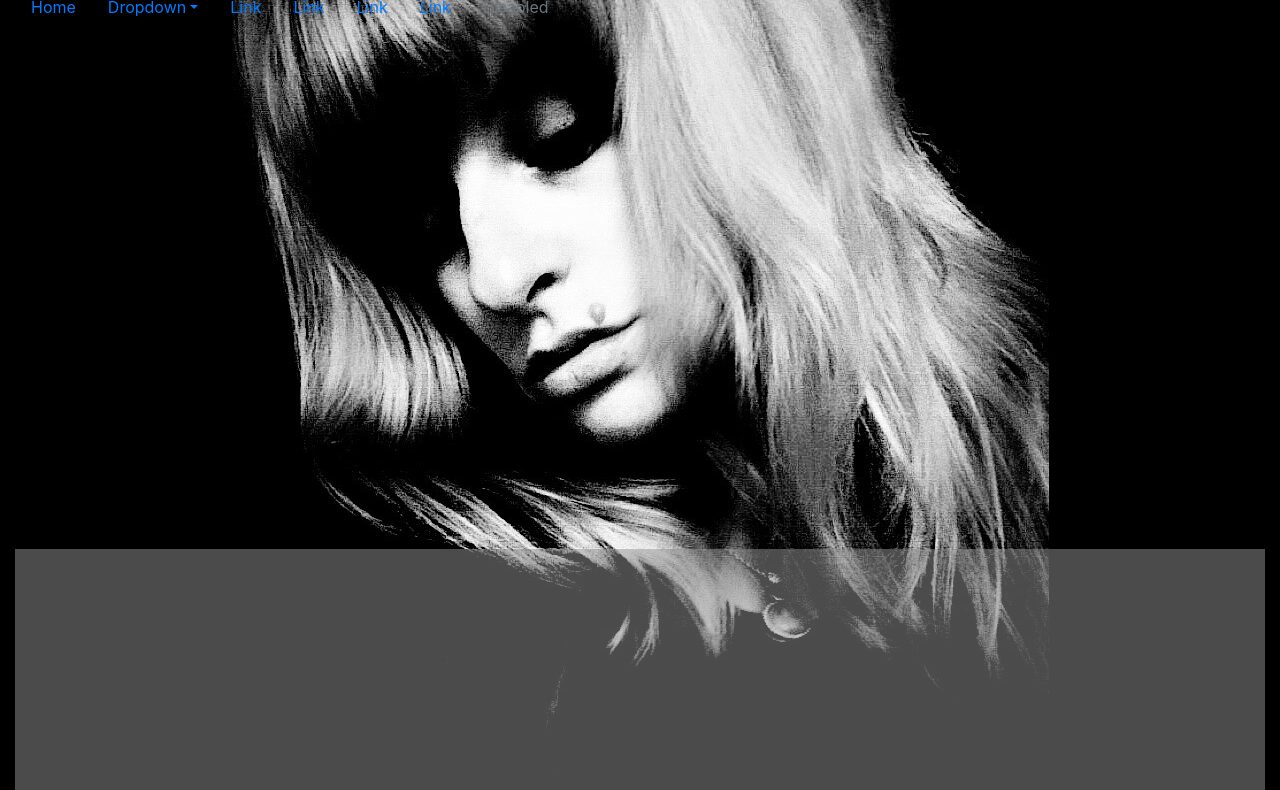
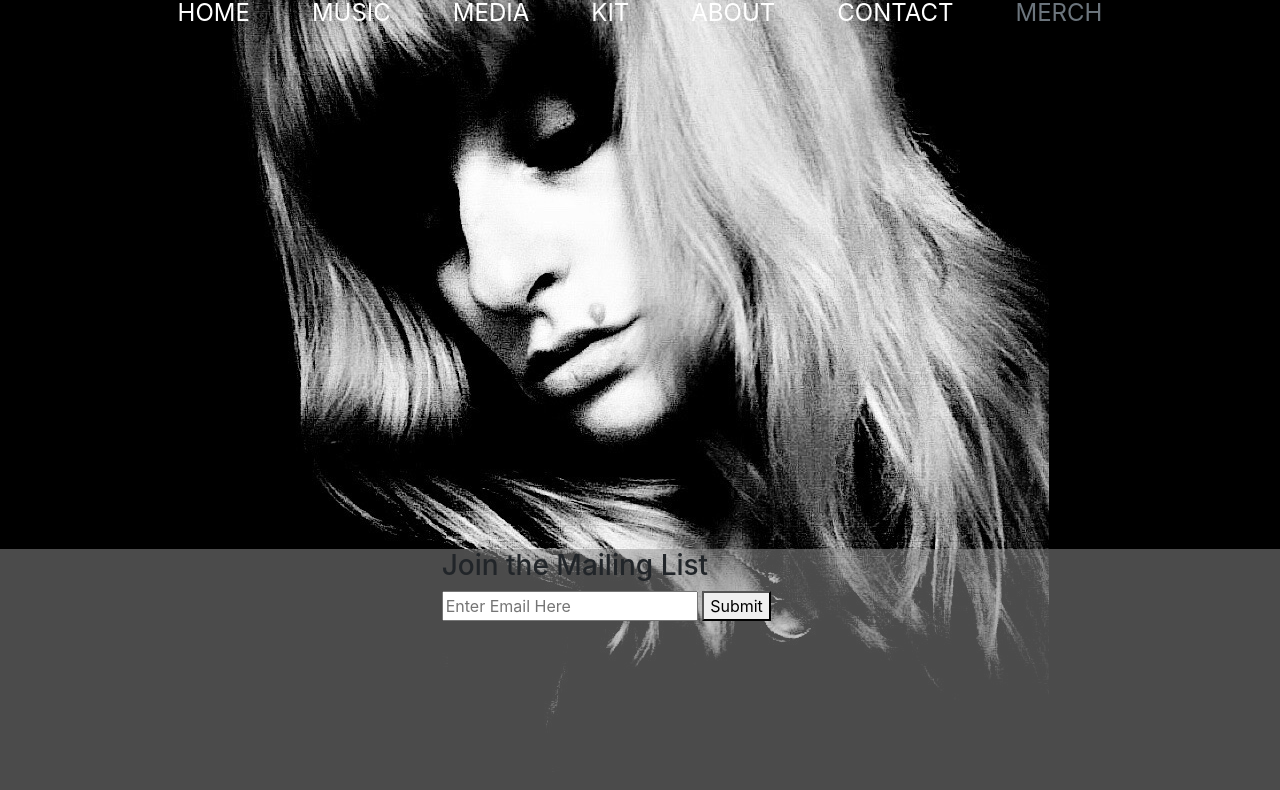
Before and after one commit to KGorham05/dana-resch, a plain HTML site: page index.html in a window 1280 px wide. Shown: the part 251-1041 px from the top of the page. Drawn offline with nearby package versions, Linux system fonts and the light colour scheme.

Commit message:
updated nav styling

```diff
--- a/assets/css/style.css
+++ b/assets/css/style.css
@@ -24,3 +24,10 @@
 .media {
     background: rgb(150, 150, 150, .5)
 }
+
+.nav-link {
+    color: white;
+    font-size: 24px;
+    margin-left: 15px;
+    margin-right: 15px;
+}
--- a/index.html
+++ b/index.html
@@ -33,54 +33,40 @@
                     </div>
                 </div>
 
-                <ul class="nav nav-pills">
-
+                <ul class="nav nav-pills text-uppercase justify-content-center">
                     <!-- Home -->
                     <li class="nav-item">
                         <a class="nav-link" href="#">Home</a>
                     </li>
-
                     <!-- Music -->
-                    <li class="nav-item dropdown">
-                        <a class="nav-link dropdown-toggle" data-toggle="dropdown" href="#" role="button"
-                            aria-haspopup="true" aria-expanded="false">Dropdown</a>
-                        <div class="dropdown-menu">
-                            <a class="dropdown-item" href="#">Action</a>
-                            <a class="dropdown-item" href="#">Another action</a>
-                            <a class="dropdown-item" href="#">Something else here</a>
-                            <div class="dropdown-divider"></div>
-                            <a class="dropdown-item" href="#">Separated link</a>
-                        </div>
+                    <li class="nav-item">
+                        <a class="nav-link" href="#">Music</a>
                     </li>
-
                     <!-- Kit -->
-                    <li class="nav-item ">
-                        <a class="nav-link" href="#">Link</a>
+                    <li class="nav-item">
+                        <a class="nav-link" href="#">Media</a>
                     </li>
-
                     <!-- Merch -->
-                    <li class="nav-item ">
-                            <a class="nav-link" href="#">Link</a>
-                        </li>
+                    <li class="nav-item">
+                        <a class="nav-link" href="#">Kit</a>
+                    </li>
                     <!-- About -->
-                    <li class="nav-item ">
-                            <a class="nav-link" href="#">Link</a>
-                        </li>
+                    <li class="nav-item">
+                        <a class="nav-link" href="#">About</a>
+                    </li>
                     <!-- Contact -->
-                    <li class="nav-item ">
-                            <a class="nav-link" href="#">Link</a>
-                        </li>
+                    <li class="nav-item">
+                        <a class="nav-link" href="#">Contact</a>
+                    </li>
                     <!-- Coming Soon Items -->
                     <li class="nav-item">
-                        <a class="nav-link disabled" href="#" tabindex="-1" aria-disabled="true">Disabled</a>
+                        <a class="nav-link disabled" href="#" tabindex="-1" aria-disabled="true">Merch</a>
                     </li>
                 </ul>
             </div>
 
-
-            <div class="media"></div>
             <!-- Email Capture Text Box and Button -->
-            <div class="mailing-list row">
+            <div class="mailing-list row media">
                 <div class="col-md-4"></div>
                 <div class="col-md-4">
                     <div class="">
```
